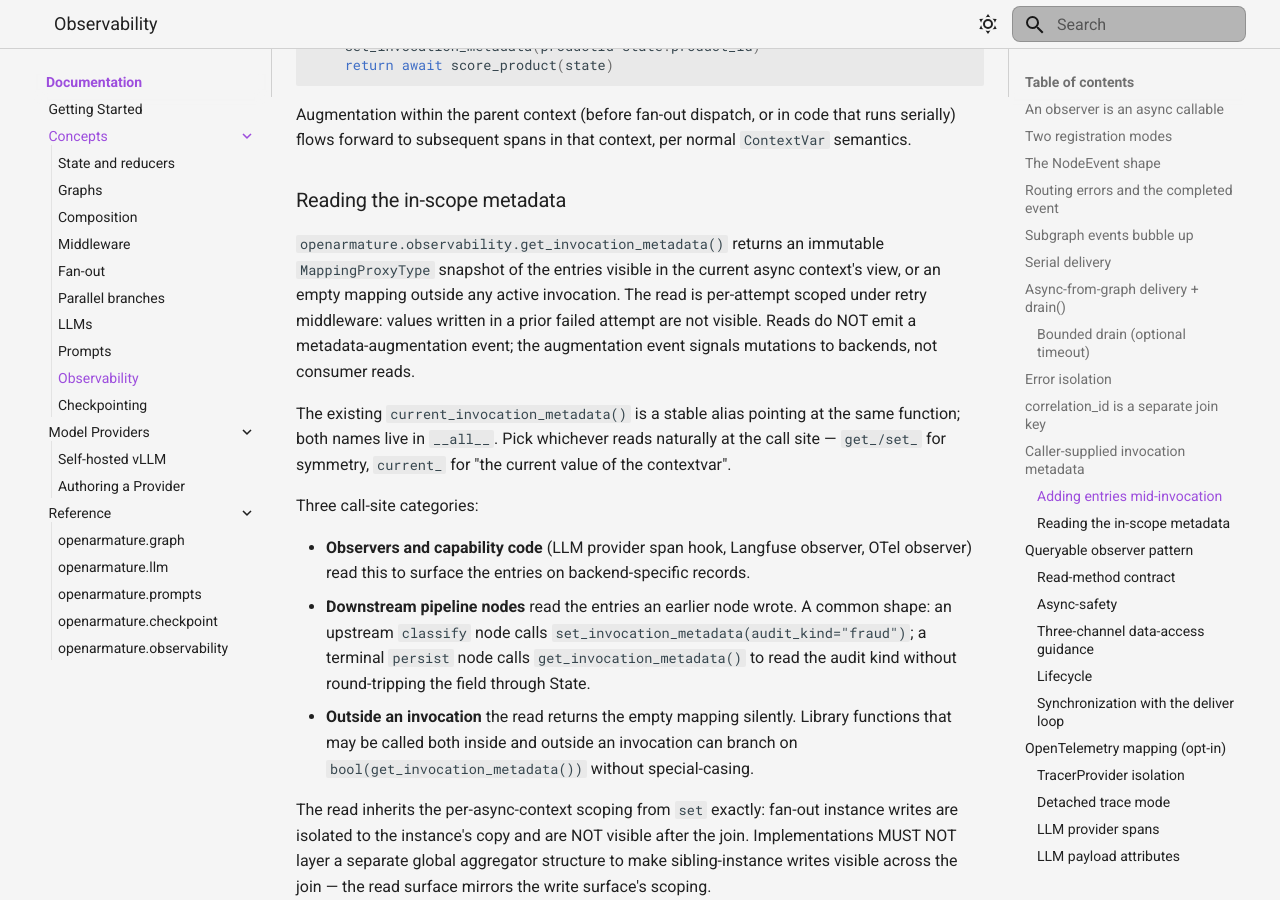
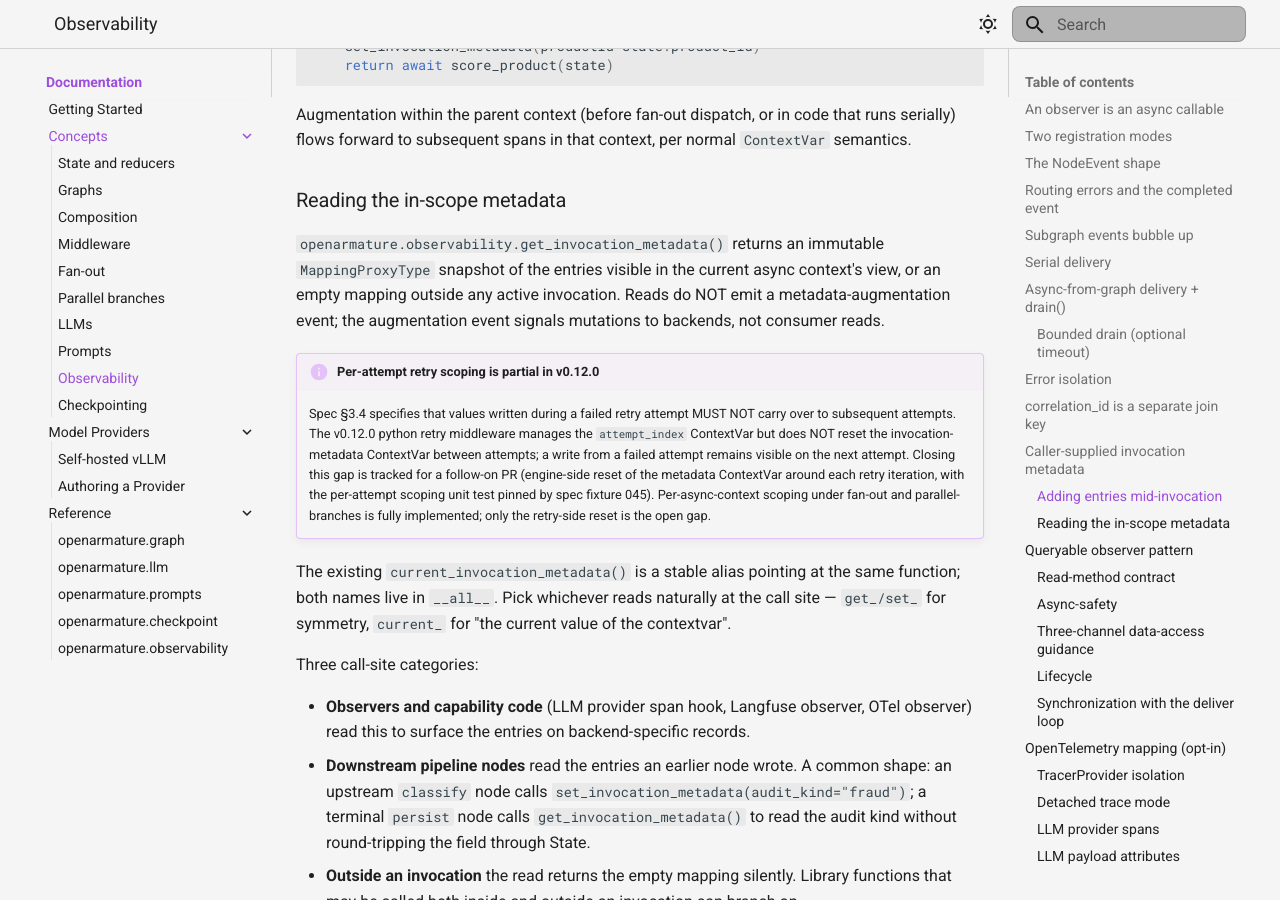
Before and after one commit to LunarCommand/openarmature-python, an MkDocs documentation site: the page built from docs/concepts/observability.md, in a window 1280 px wide and 900 px high, scrolled down 7613 px. Built offline with MkDocs 1.6.1 and Material for MkDocs 9.7.7, drawn with Linux system fonts in a browser that asks for light colours.

Commit message:
Walk back overstated per-attempt scoping claim
The v0.12.0 python retry middleware manages the attempt_index
ContextVar but does not reset the invocation-metadata ContextVar
between attempts; a write from a failed retry attempt remains
visible on the next attempt. The original PR docs and conformance
note claimed per-attempt scoping was satisfied, which is wrong.

Walks the docs back: the per-attempt sentence is dropped and an
explicit info callout names the gap and points at the follow-on
PR that will land the engine-side reset + the pinning unit test.

Flips conformance.toml status for proposal 0048 from implemented
to partial. The note field documents what ships in v0.12.0 (read
API + queryable observer pattern docs + per-async-context scoping
under fan-out / parallel-branches) versus the open retry-side gap.

```diff
--- a/docs/concepts/observability.md
+++ b/docs/concepts/observability.md
@@ -391,10 +391,22 @@ that context, per normal `ContextVar` semantics.
 `openarmature.observability.get_invocation_metadata()` returns an
 immutable `MappingProxyType` snapshot of the entries visible in the
 current async context's view, or an empty mapping outside any active
-invocation. The read is per-attempt scoped under retry middleware:
-values written in a prior failed attempt are not visible. Reads do
-NOT emit a metadata-augmentation event; the augmentation event
-signals mutations to backends, not consumer reads.
+invocation. Reads do NOT emit a metadata-augmentation event; the
+augmentation event signals mutations to backends, not consumer
+reads.
+
+!!! info "Per-attempt retry scoping is partial in v0.12.0"
+    Spec §3.4 specifies that values written during a failed retry
+    attempt MUST NOT carry over to subsequent attempts. The v0.12.0
+    python retry middleware manages the `attempt_index` ContextVar
+    but does NOT reset the invocation-metadata ContextVar between
+    attempts; a write from a failed attempt remains visible on the
+    next attempt. Closing this gap is tracked for a follow-on PR
+    (engine-side reset of the metadata ContextVar around each retry
+    iteration, with the per-attempt scoping unit test pinned by
+    spec fixture 045). Per-async-context scoping under fan-out and
+    parallel-branches is fully implemented; only the retry-side
+    reset is the open gap.
 
 The existing `current_invocation_metadata()` is a stable alias
 pointing at the same function; both names live in `__all__`. Pick
```
Also changed, not shown: conformance.toml (+31 -23 lines).
